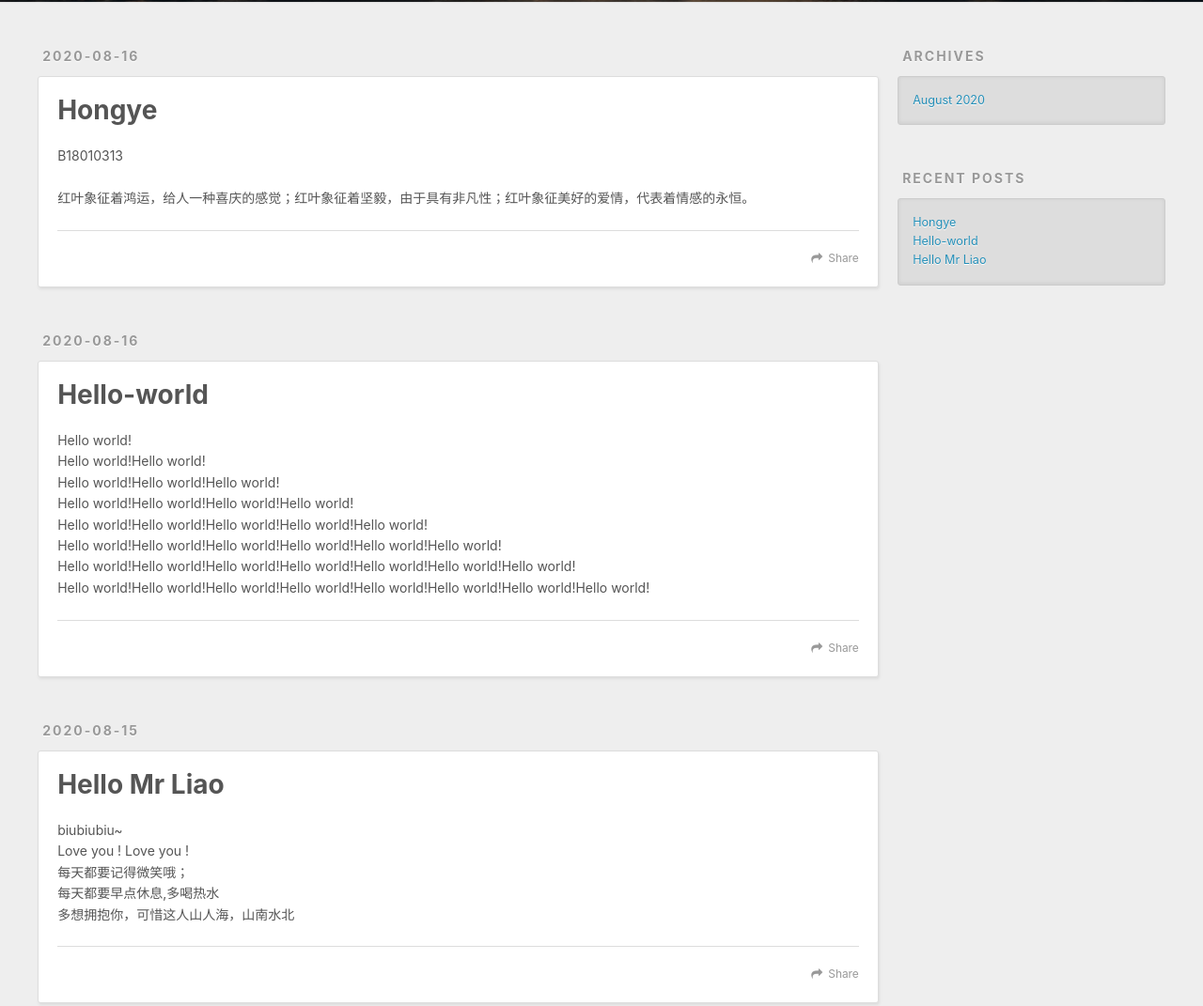
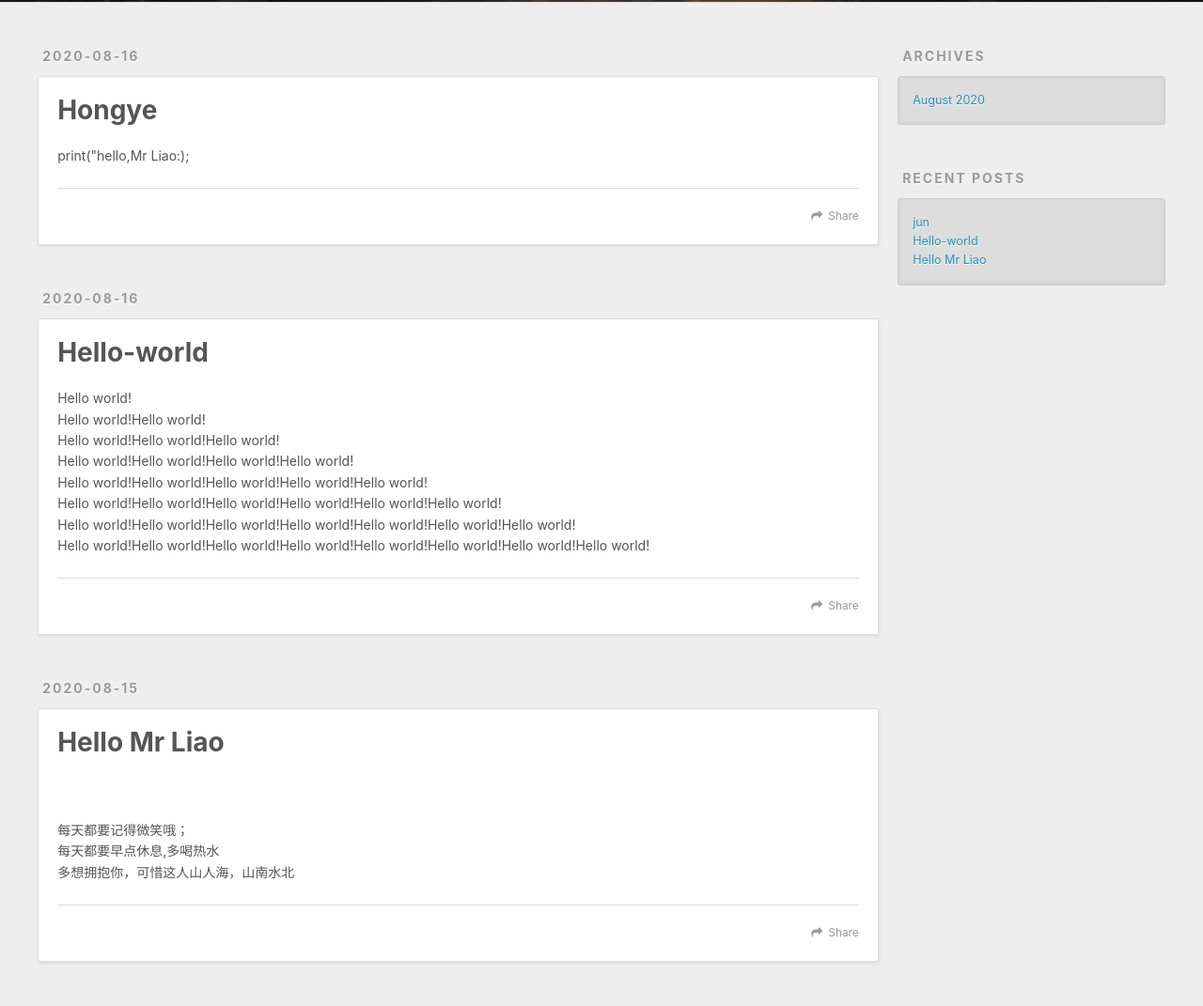
Before and after one commit to suave168/hongye_youdao.io, a plain HTML site: page index.html in a window 1280 px wide. Shown: the part 298-1369 px from the top of the page at 94% size. Drawn offline with nearby package versions, Linux system fonts and the light colour scheme.

Commit message:
Update index.html

```diff
--- a/index.html
+++ b/index.html
@@ -86,8 +86,7 @@
 
     <div class="article-entry" itemprop="articleBody">
 
-        <p>B18010313</p>
-<p>红叶象征着鸿运，给人一种喜庆的感觉；红叶象征着坚毅，由于具有非凡性；红叶象征美好的爱情，代表着情感的永恒。</p>
+<p>print("hello,Mr Liao:);</p>
 
 
     </div>
@@ -161,7 +160,7 @@
 
     <div class="article-entry" itemprop="articleBody">
 
-        <p>biubiubiu~<br>Love you ! Love you !<br>每天都要记得微笑哦；<br>每天都要早点休息,多喝热水<br>多想拥抱你，可惜这人山人海，山南水北</p>
+        <p><br><br>每天都要记得微笑哦；<br>每天都要早点休息,多喝热水<br>多想拥抱你，可惜这人山人海，山南水北</p>
 
 
     </div>
@@ -207,7 +206,7 @@
       <ul>
 
           <li>
-            <a href="/2020/08/16/hongyeyoudao/">Hongye</a>
+            <a href="/2020/08/16/hongyeyoudao/">jun</a>
           </li>
 
           <li>
```
